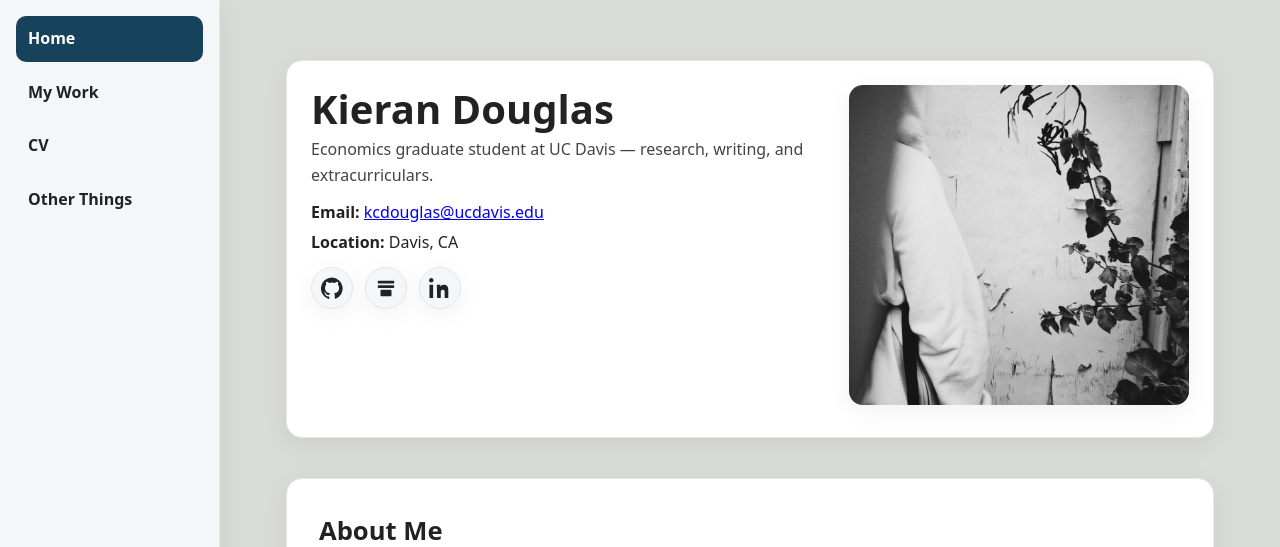
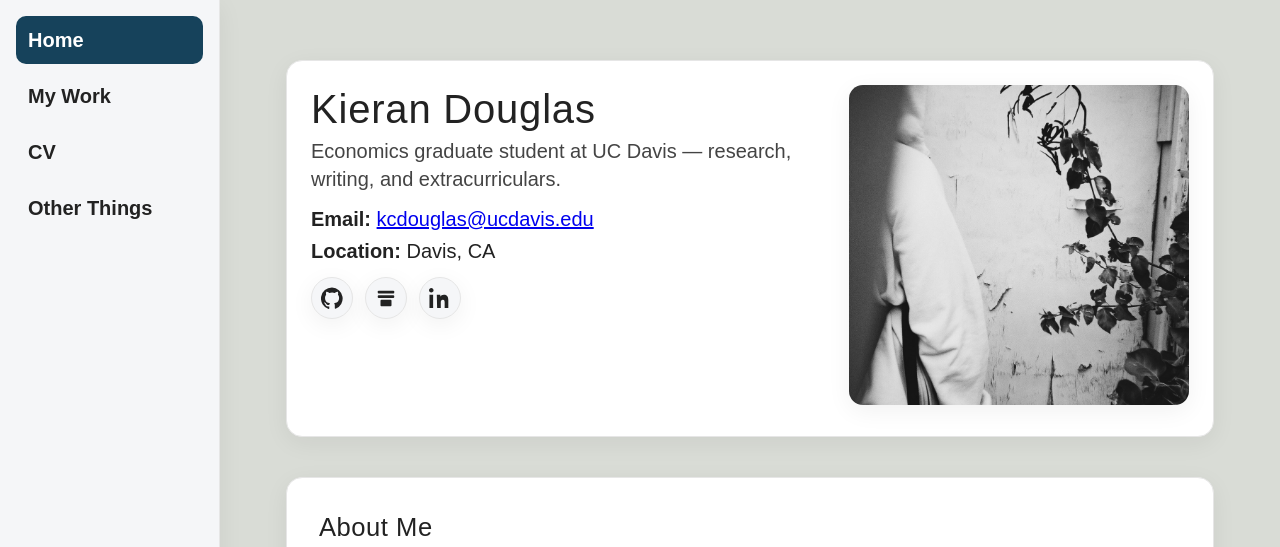
Before and after one commit to KieranCDouglas/kierancdouglas.github.io, a Jekyll site: the page built from index.md, in a window 1280 px wide and 1400 px high. Shown: the top 547 px of the window. Built offline with Jekyll 4.4.1, drawn with Linux system fonts in a browser that asks for light colours; grey boxes are pictures that could not be loaded.

Commit message:
Update style.css

```diff
--- a/assets/css/style.css
+++ b/assets/css/style.css
@@ -48,11 +48,20 @@ html[data-theme="dark"] {
 
 body {
   margin: 0;
-  font: 16px/1.6 system-ui, -apple-system, Segoe UI, Roboto, Helvetica, Arial, sans-serif;
+  font-family: "Chathura", sans-serif;
+  font-weight: 400;
+  font-size: 20px; /* Chathura runs narrow; bump size slightly for readability */
+  line-height: 1.4;
   color: var(--text);
   background: var(--bg);
-  padding-left: 220px; /* space for the fixed sidebar */
+  padding-left: 220px; /* for sidebar */
 }
+h1, h2, h3, h4, h5, h6 {
+  font-family: "Chathura", sans-serif;
+  font-weight: 400;
+  letter-spacing: 0.02em;
+}
+
 
 .container {
   max-width: var(--max-width);
```
